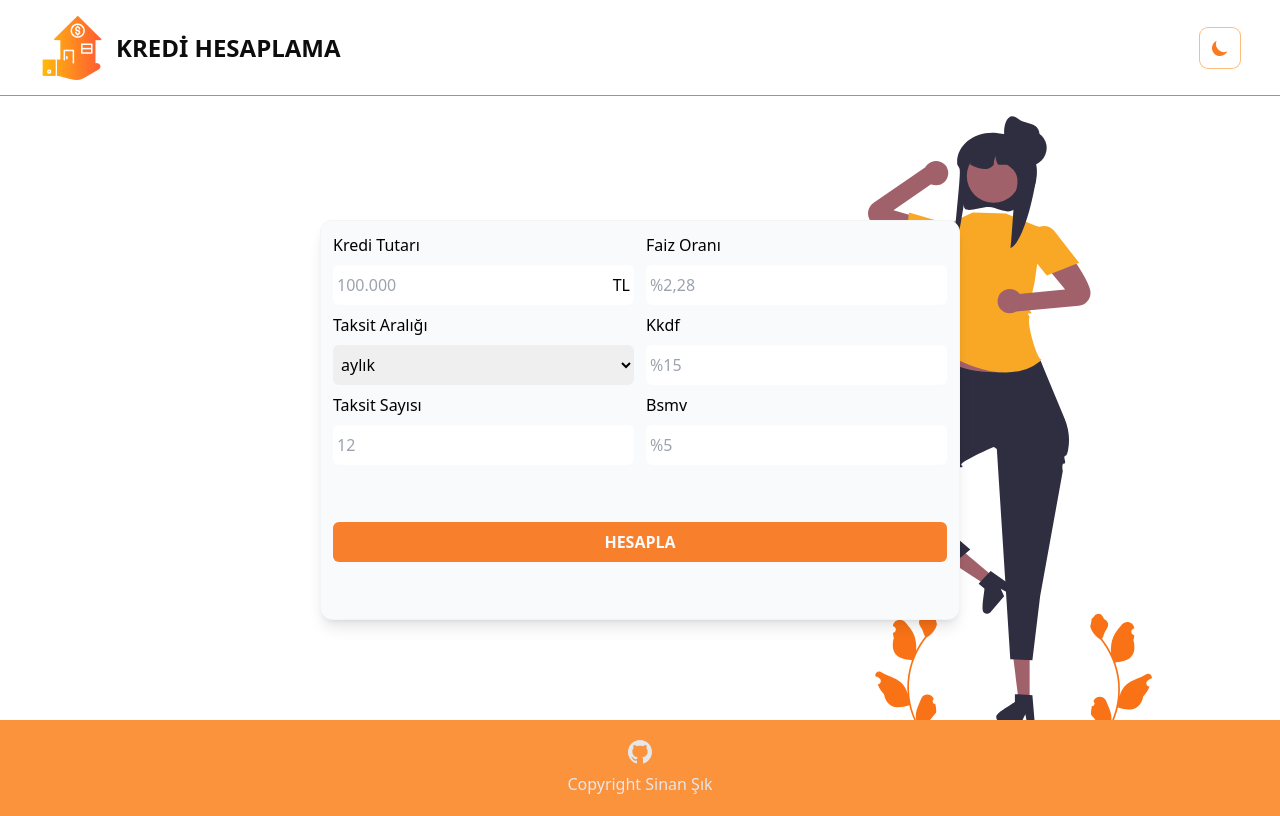
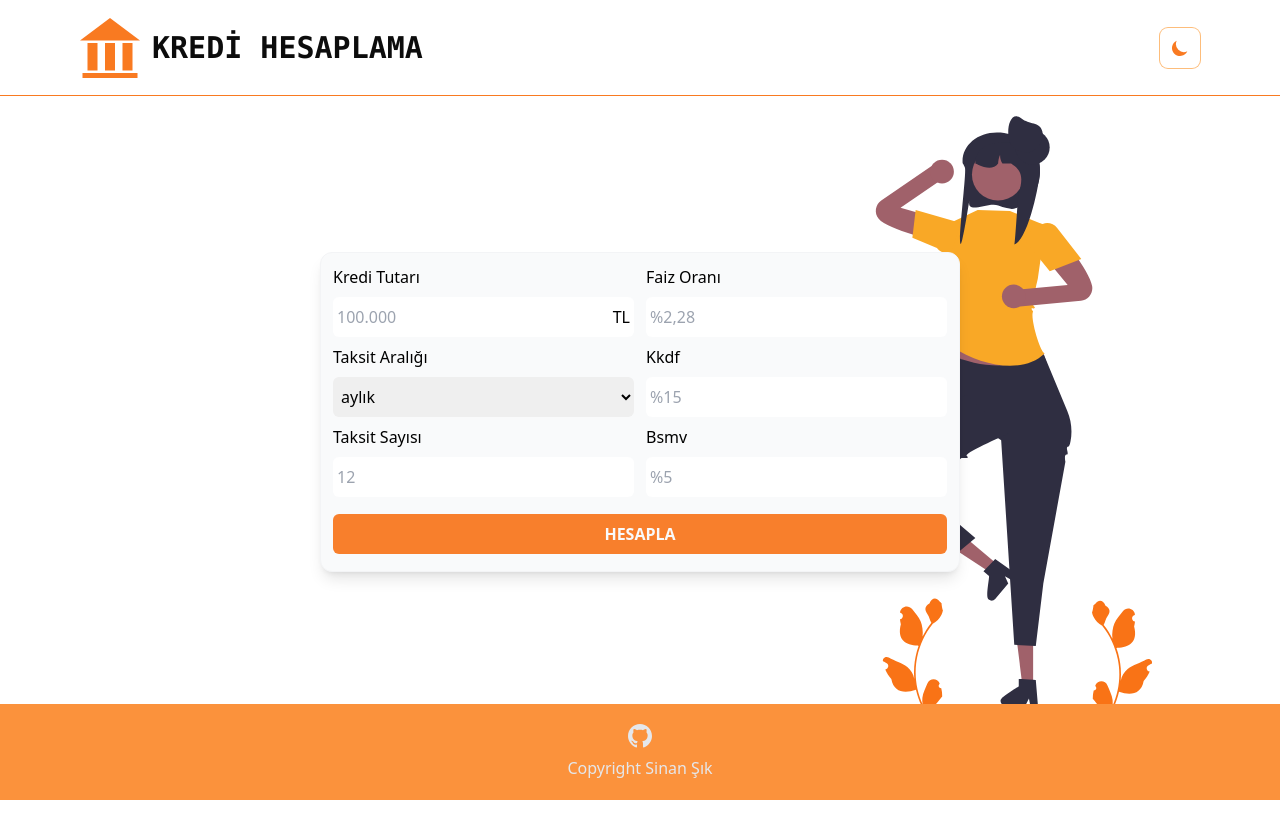
Before and after one commit to sinansk/fimple-practicum-final-case, a React (Create React App) app: page / in a window 1280 px wide. Built offline with nearby package versions, Linux system fonts and the light colour scheme.

Commit message:
some-style-fix

```diff
--- a/src/App.js
+++ b/src/App.js
@@ -6,7 +6,7 @@ import ResultPage from "./pages/ResultPage";
 
 function App() {
   return (
-    <div className="relative selection:text-gray-50 transition-colors duration-700 selection:bg-orange-400 dark:selection:bg-gray-400 dark:bg-slate-700">
+    <div className="relative selection:text-gray-50 transition-colors duration-700 selection:bg-orange-400 dark:selection:bg-gray-400 dark:bg-slate-700 min-h-screen">
       <Navbar />
       <Routes>
         <Route path="/" element={<Home />} />
--- a/src/components/Footer.js
+++ b/src/components/Footer.js
@@ -1,6 +1,6 @@
 const Footer = () => {
   return (
-    <div className="h-20 absolute-0 right-0 left-0 sm:h-[12vh] w-full flex z-20 justify-center items-center bg-orange-400 dark:bg-slate-800">
+    <div className="h-20 mt-auto absolute-0 right-0 left-0 sm:h-[12vh] w-full flex z-20 justify-center items-center bg-orange-400 dark:bg-slate-800 fixed inset-x-0 bottom-0">
       <div className="flex flex-col items-center gap-2 text-gray-200 dark:text-slate-300  dark:hover:text-slate-100">
         <a
           href="https://github.com/sinansk/popupsmart-react-practicum"
--- a/src/components/Modal.js
+++ b/src/components/Modal.js
@@ -25,12 +25,12 @@ const Modal = forwardRef((props, ref) => {
         className="fixed z-40 inset-0  bg-gray-900 opacity-80 flex items-center justify-center"
       />
       <div
-        className={`fixed no-scrollbar overflow-y-scroll top-12 right-12 left-12 bottom-12 w-[80vw] sm:w-[70vw] z-50 max-h-[95vh] rounded-md border-[0.5px] bg-white dark:bg-gray-700 dark:text-slate-200 border-gray-400 shadow-lg m-auto`}
+        className={`fixed sm:no-scrollbar overflow-y-scroll overflow-visible sm:overflow-scroll top-12 right-12 left-12 bottom-12 w-[80vw] sm:w-[70vw] z-50 max-h-[95vh] rounded-md border-[0.5px] bg-white dark:bg-gray-700 dark:text-slate-200 border-gray-400 shadow-lg m-auto`}
       >
         <div className="h-full w-full flex flex-col">
           <button
             onClick={close}
-            className="btn rounded-full z-50 px-2.5 py-1 border-[1px] border-orange-400 dark:border-cyan-400 text-white bg-orange-500/90 dark:bg-cyan-500/90 dark:hover:bg-cyan-500/80 hover:bg-orange-500/80 border-orange-500-70 hover:text-white ml-auto sticky right-2 top-2"
+            className="btn rounded-full z-50 px-2.5 py-1 border-[1px] border-orange-400 dark:border-cyan-400 text-white bg-orange-500/90 dark:bg-cyan-500/90 dark:hover:bg-cyan-500/80 hover:bg-orange-500/80 border-orange-500-70 hover:text-white ml-auto fixed top-3 right-3 sm:sticky sm:right-2 sm:top-2"
           >
             X
           </button>
--- a/src/components/Navbar.js
+++ b/src/components/Navbar.js
@@ -3,16 +3,45 @@ import ThemeButton from "./ThemeButton";
 
 const Navbar = () => {
   return (
-    <div className="h:20 sm:h-[12vh] sticky top-0 left-0 dark:bg-slate-800 dark:text-gray-50 z-10 bg-white opacity-95 sm:px-10 mb-5 w-full border-b-[1px] border-orange-500 dark:border-cyan-500 flex justify-between">
+    <div className="h:20 sm:h-[12vh] px-5 sticky top-0 left-0 dark:bg-slate-800 dark:text-gray-50 z-10 bg-white opacity-95 sm:px-20 mb-5 w-full border-b-[1px] border-orange-500 dark:border-cyan-500 flex justify-between">
       <NavLink to="/">
         <div className="my-auto flex justify-between items-center gap-3 cursor-pointer h-full">
-          <img
+          {/* <img
             className="h-16 my-auto"
             src={require("../assets/mortgage.png")}
             alt="logo"
-          ></img>
-          <p className="font-mono- font-semibold text-2xl">KREDİ HESAPLAMA</p>
+          ></img> */}
+          <div className="text-orange-500 dark:text-cyan-500 h-full flex justify-center items-center">
+            <svg
+              xmlns="http://www.w3.org/2000/svg"
+              width="60"
+              height="60"
+              viewBox=" 0 0 24 24"
+              fill="currentColor"
+            >
+              <path d="M7 21h-4v-11h4v11zm7-11h-4v11h4v-11zm7 0h-4v11h4v-11zm2 12h-22v2h22v-2zm-23-13h24l-12-9-12 9z" />
+            </svg>
+          </div>
+          <p className="font-mono font-semibold text-2xl sm:text-3xl">
+            KREDİ HESAPLAMA
+          </p>
+          {/* <div className="text-orange-500 dark:text-cyan-500 h-full flex justify-center items-center">
+            <svg
+              xmlns="http://www.w3.org/2000/svg"
+              width="60"
+              height="60"
+              viewBox=" 0 0 24 24"
+              fill="currentColor"
+            >
+              <path d="M7 21h-4v-11h4v11zm7-11h-4v11h4v-11zm7 0h-4v11h4v-11zm2 12h-22v2h22v-2zm-23-13h24l-12-9-12 9z" />
+            </svg> */}
+          {/* <img
+              className="text-orange-500 dark:text-cyan-500"
+              src={require("../assets/bank.svg").default}
+              alt={"bank-logo"}
+            ></img> */}
         </div>
+        {/* </div> */}
       </NavLink>
       <ThemeButton />
     </div>
--- a/src/components/Result.js
+++ b/src/components/Result.js
@@ -8,11 +8,11 @@ const Result = () => {
   const modalRef = useRef();
   return (
     <>
-      <div className="bg-gray-50 dark:border-cyan-500 dark:bg-slate-700 dark:text-gray-50 border-[0.5px] flex flex-col p-3 rounded-xl border-gray-100 shadow-lg w-[90vw] h-fit sm:w-[50vw] sm:h-80 ">
+      <div className="bg-gray-50 dark:border-cyan-500 dark:bg-slate-700 dark:text-gray-50 border-[0.5px] flex flex-col p-3 rounded-xl border-gray-100 shadow-lg w-[90vw]  sm:w-[50vw] min-h-80 h-80">
         <h2 className="text-center text-3xl py-1">
           {`${money.format(result.loan)}  ${result.numberOfPayment}  ${
             result.paymentPeriod
-          } KREDİ`}
+          } VADELİ KREDİ`}
         </h2>
         <div className="sm:grid text-xl sm:grid-cols-3 gap-3 h-4/6">
           <div className="dark:bg-gray-600 dark:border-cyan-500 flex flex-col items-center justify-center bg-white rounded-md shadow-sm text-center border-[0.5px] border-orange-400">
--- a/src/components/UserForm.js
+++ b/src/components/UserForm.js
@@ -3,7 +3,6 @@ import { useResult } from "../context/ResultContext";
 import { useNavigate } from "react-router-dom";
 import { Formik, Form, Field, ErrorMessage } from "formik";
 import validations from "./formValidation";
-import { money } from "../utils";
 
 const UserForm = () => {
   const navigate = useNavigate();
@@ -12,10 +11,10 @@ const UserForm = () => {
   const calculateLoan = (values) => {
     let periodName =
       values.paymentPeriod === "0.23333333333333334"
-        ? `HAFTALIK`
+        ? `HAFTA`
         : values.paymentPeriod === 1
-        ? `AYLIK`
-        : `YILLIK`;
+        ? `AY`
+        : `YIL`;
 
     // e.preventDefault();
     let installment = 1;
@@ -122,7 +121,7 @@ const UserForm = () => {
           handleSubmit,
           isSubmitting,
         }) => (
-          <Form className="bg-gray-50 dark:border-cyan-500 dark:bg-slate-700 border-[0.5px] flex flex-col p-3 sm:grid sm:grid-cols-6 gap-3 rounded-xl border-gray-100 shadow-lg w-[90vw] h-fit sm:w-[50vw] sm:h-[50vh] ">
+          <Form className="bg-gray-50 dark:border-cyan-500 dark:bg-slate-700 border-[0.5px] flex flex-col p-3 sm:grid sm:grid-cols-6 gap-3 rounded-xl border-gray-100 shadow-lg w-[90vw] h-fit min-h-80 sm:w-[50vw]">
             <div className="flex flex-col col-span-3 gap-2 ">
               <label htmlFor="loan" className="dark:text-gray-50">
                 {errors.loan && touched.loan ? (
--- a/src/pages/Home.js
+++ b/src/pages/Home.js
@@ -2,7 +2,7 @@ import UserForm from "../components/UserForm";
 
 const Home = () => {
   return (
-    <div className="w-screen sm:w-[95vw] mx-auto -mb-1 bg-[right_88px_top_0] sm:bg-payment-bg sm:dark:bg-dark-payment-bg bg-no-repeat bg-contain animate-ltr-linear h-[76vh] flex justify-center items-center ">
+    <div className="w-screen sm:w-[95vw] mx-auto -mb-1 bg-[right_88px_top_0] sm:bg-payment-bg sm:dark:bg-dark-payment-bg bg-no-repeat bg-contain animate-ltr-linear min-h-[74vh] flex flex-col justify-center items-center ">
       <UserForm />
     </div>
   );
--- a/src/pages/ResultPage.js
+++ b/src/pages/ResultPage.js
@@ -3,7 +3,7 @@ import ResultTable from "../components/ResultTable";
 
 const ResultPage = () => {
   return (
-    <div className="w-screen sm:w-[95vw] mx-auto -mb-1 bg-[right_88px_top_0] sm:bg-payment-bg sm:dark:bg-dark-payment-bg bg-no-repeat bg-contain animate-ltr-linear min-h-[76vh] h-fit flex justify-center items-center  ">
+    <div className="w-screen sm:w-[95vw] mx-auto -mb-1 bg-[right_88px_top_0] sm:bg-payment-bg sm:dark:bg-dark-payment-bg bg-no-repeat bg-contain animate-ltr-linear min-h-[74vh] flex flex-col justify-center items-center">
       {/* <Modal /> */}
       {/* <UserForm /> */}
       {/* <ResultTable /> */}
```
Also changed, not shown: src/assets/bank.svg (added).
